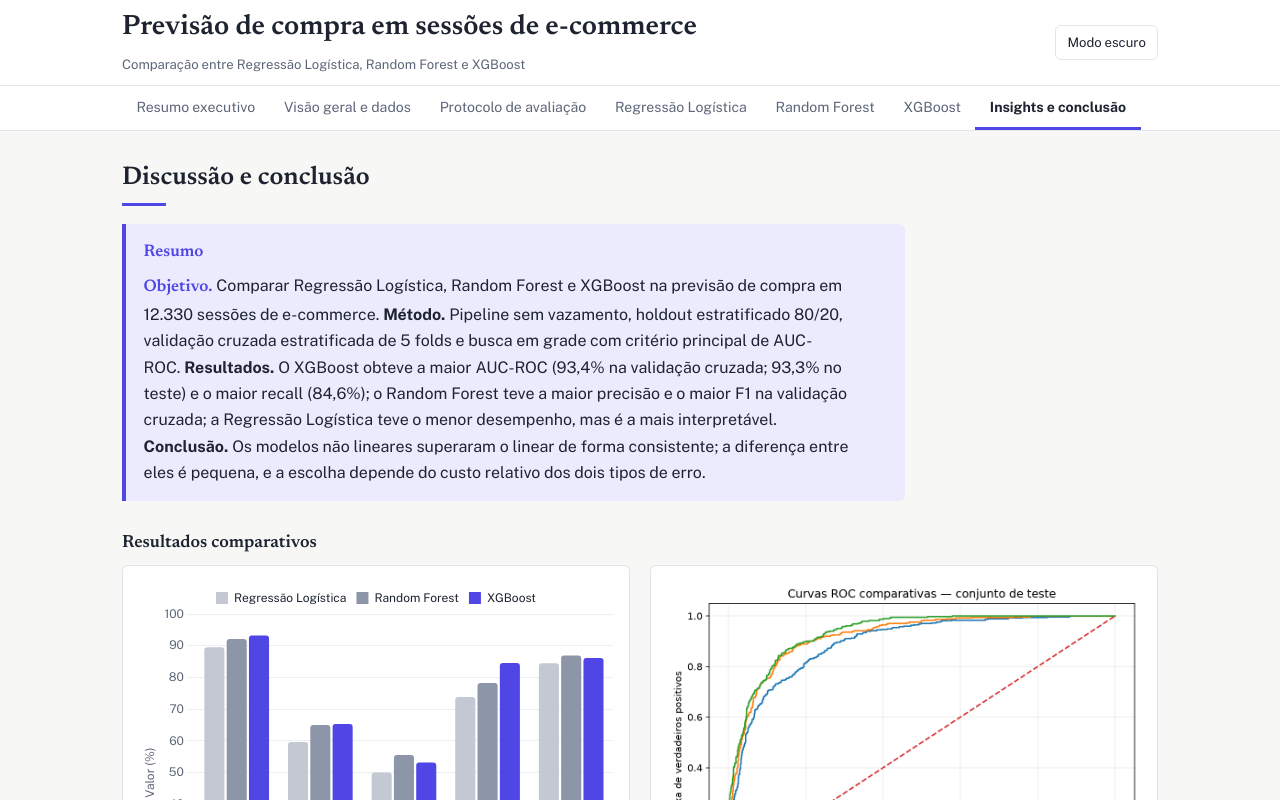
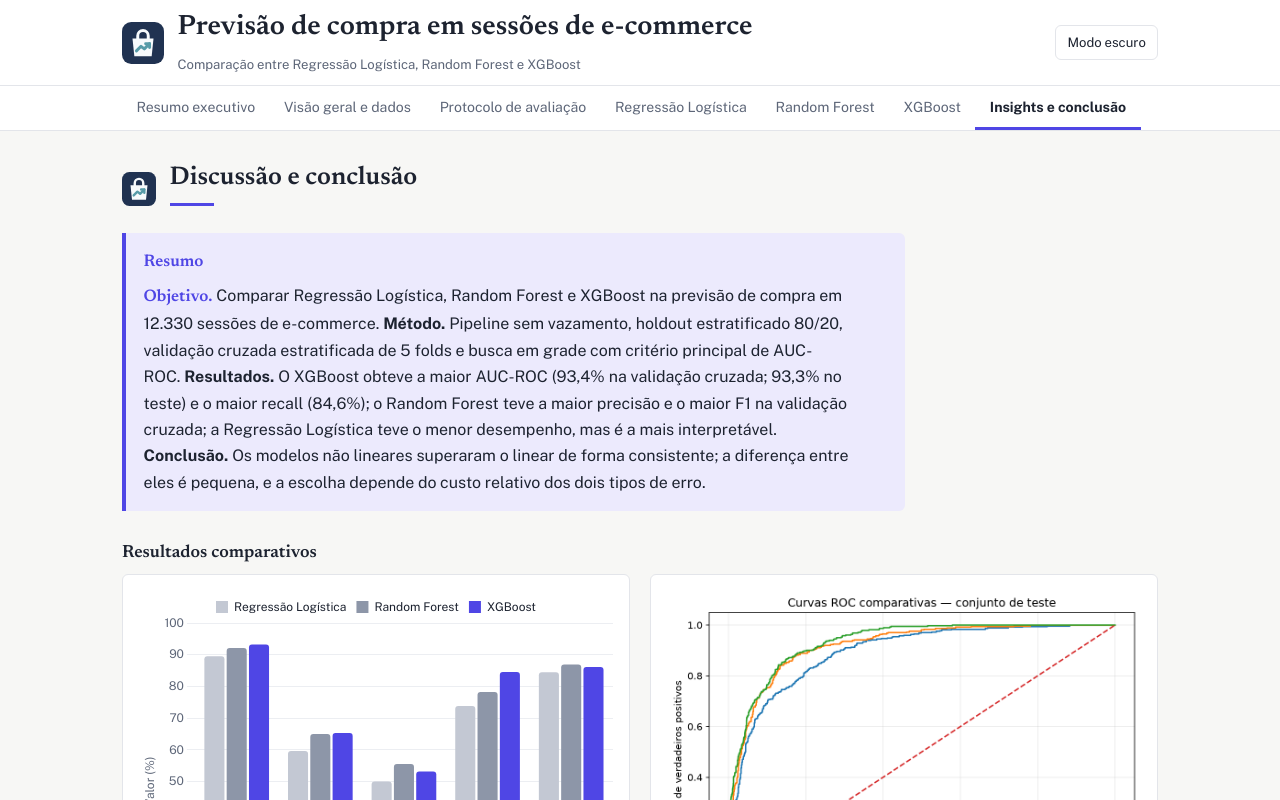
Before and after one commit to joas005/comparativo_ml_propensao_compra, a plain HTML site: page relatorio_html/index.html in a window 1280 px wide. Both pictures are taken after a click on the tab "Insights e conclusão". Shown: the top 800 px of the page. Drawn offline with nearby package versions, Linux system fonts and the light colour scheme.

Commit message:
Inclusão da logo no site

```diff
--- a/relatorio_html/index.html
+++ b/relatorio_html/index.html
@@ -15,9 +15,12 @@
 </head>
 <body>
 <header class="top"><div class="top-inner">
-  <div>
+  <div class="brand-lockup">
+    <img class="brand-logo brand-logo-header" src="../favicon_propensao_compra.svg" alt="Logo Propensão de Compra">
+    <div>
     <h1>Previsão de compra em sessões de e-commerce</h1>
     <p>Comparação entre Regressão Logística, Random Forest e XGBoost</p>
+    </div>
   </div>
   <button id="themeBtn" class="theme-btn" type="button" aria-pressed="false">Modo escuro</button>
 </div></header>
@@ -35,10 +38,12 @@
 <main>
 <section id="panel-executivo" class="panel" role="tabpanel">
   <div style="display:flex; justify-content:space-between; align-items:flex-start; flex-wrap:wrap; gap:1rem; margin-bottom:1.5rem; border-bottom:1px solid var(--line); padding-bottom:1rem;">
-    <div>
+    <div class="executive-brand">
+      <div>
       <span style="font-size:0.8rem; text-transform:uppercase; letter-spacing:0.08em; font-weight:700; color:var(--accent); display:block; margin-bottom:0.25rem;">Reporte Executivo • TCC Ciência da Computação</span>
       <h2 style="margin:0; font-size:1.8rem;">Sumário Executivo do Estudo</h2>
       <p style="color:var(--muted); margin:0.3rem 0 0; font-size:0.95rem;">Previsão de Propensão de Compra e Alocação Estratégica de Recursos no Varejo Digital</p>
+      </div>
     </div>
     <div style="text-align:right; font-size:0.85rem; color:var(--muted);">
       <div><strong>Autores:</strong> A. Lima, J. Ferreira, R. Dalpino</div>
@@ -294,7 +299,10 @@
 <section id="panel-xgb" class="panel" role="tabpanel" hidden></section>
 
 <section id="panel-insights" class="panel" role="tabpanel" hidden>
-  <h2>Discussão e conclusão</h2>
+  <div class="section-brand">
+    <img class="brand-logo brand-logo-section" src="../favicon_propensao_compra.svg" alt="" aria-hidden="true">
+    <h2>Discussão e conclusão</h2>
+  </div>
   <div class="destaque"><strong>Resumo</strong>
     <p><strong>Objetivo.</strong> Comparar Regressão Logística, Random Forest e XGBoost na previsão de compra em 12.330 sessões de e-commerce. <strong>Método.</strong> Pipeline sem vazamento, holdout estratificado 80/20, validação cruzada estratificada de 5 folds e busca em grade com critério principal de AUC-ROC. <strong>Resultados.</strong> O XGBoost obteve a maior AUC-ROC (93,4% na validação cruzada; 93,3% no teste) e o maior recall (84,6%); o Random Forest teve a maior precisão e o maior F1 na validação cruzada; a Regressão Logística teve o menor desempenho, mas é a mais interpretável. <strong>Conclusão.</strong> Os modelos não lineares superaram o linear de forma consistente; a diferença entre eles é pequena, e a escolha depende do custo relativo dos dois tipos de erro.</p></div>
 
@@ -336,7 +344,10 @@
   <div class="note" id="bn-note"></div>
 
   <div class="conclusao">
-    <h3>Conclusão do estudo</h3>
+    <div class="conclusion-brand">
+      <img class="brand-logo brand-logo-conclusion" src="../favicon_propensao_compra.svg" alt="" aria-hidden="true">
+      <h3>Conclusão do estudo</h3>
+    </div>
     <ol>
       <li>Segundo o critério definido de antemão (AUC-ROC média na validação cruzada, com F1 como desempate), o <strong>XGBoost é o modelo preferível</strong>: 93,4% de AUC-ROC na validação cruzada, 93,3% no teste e a menor diferença entre os dois (0,1 p.p.).</li>
       <li>O <strong>Random Forest é uma alternativa equivalente</strong> em F1 no teste (65,0% contra 65,3%) e superior em precisão (55,6% contra 53,2%), com menos falsos alarmes.</li>
--- a/relatorio_html/style.css
+++ b/relatorio_html/style.css
@@ -311,3 +311,39 @@ footer{
    Preferência de movimento reduzido
    ═══════════════════════════════════════ */
 @media(prefers-reduced-motion:reduce){*{transition:none!important}}
+
+/* Identidade visual: logo Propensão de Compra */
+.brand-lockup,
+.executive-brand,
+.section-brand,
+.conclusion-brand {
+  display: flex;
+  align-items: center;
+  gap: .85rem;
+  min-width: 0;
+}
+
+.brand-logo {
+  display: block;
+  object-fit: contain;
+  flex: none;
+}
+
+.brand-logo-header { width: 42px; height: 42px; }
+.brand-logo-executive { width: 68px; height: 68px; }
+.brand-logo-section { width: 34px; height: 34px; }
+.brand-logo-conclusion { width: 38px; height: 38px; }
+
+.executive-brand { align-items: flex-start; }
+.section-brand h2,
+.conclusion-brand h2 { margin-top: 0; }
+
+@media (max-width: 699px) {
+  .brand-lockup { gap: .6rem; }
+  .brand-logo-header { width: 34px; height: 34px; }
+  .brand-logo-executive { width: 52px; height: 52px; }
+}
+
+@media (prefers-color-scheme: dark) {
+  .brand-logo { filter: drop-shadow(0 1px 2px rgba(0,0,0,.18)); }
+}
```
